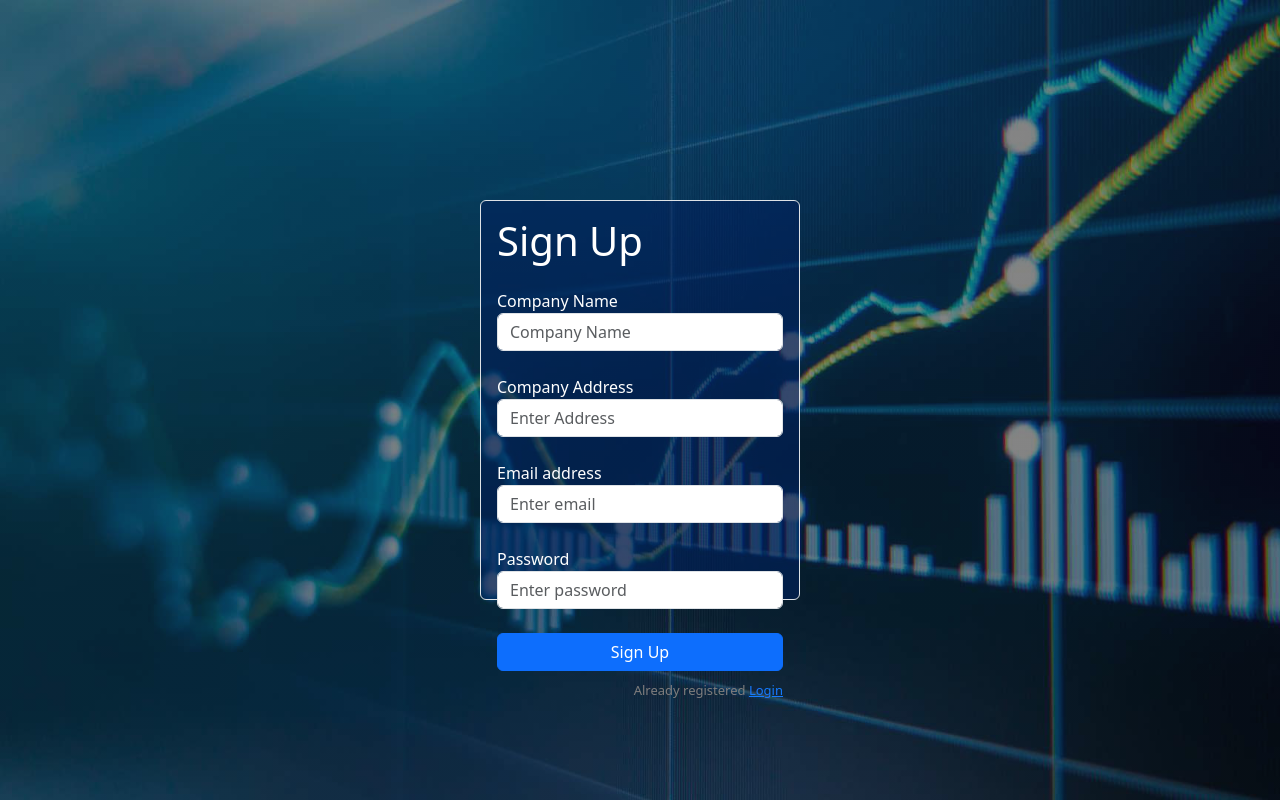
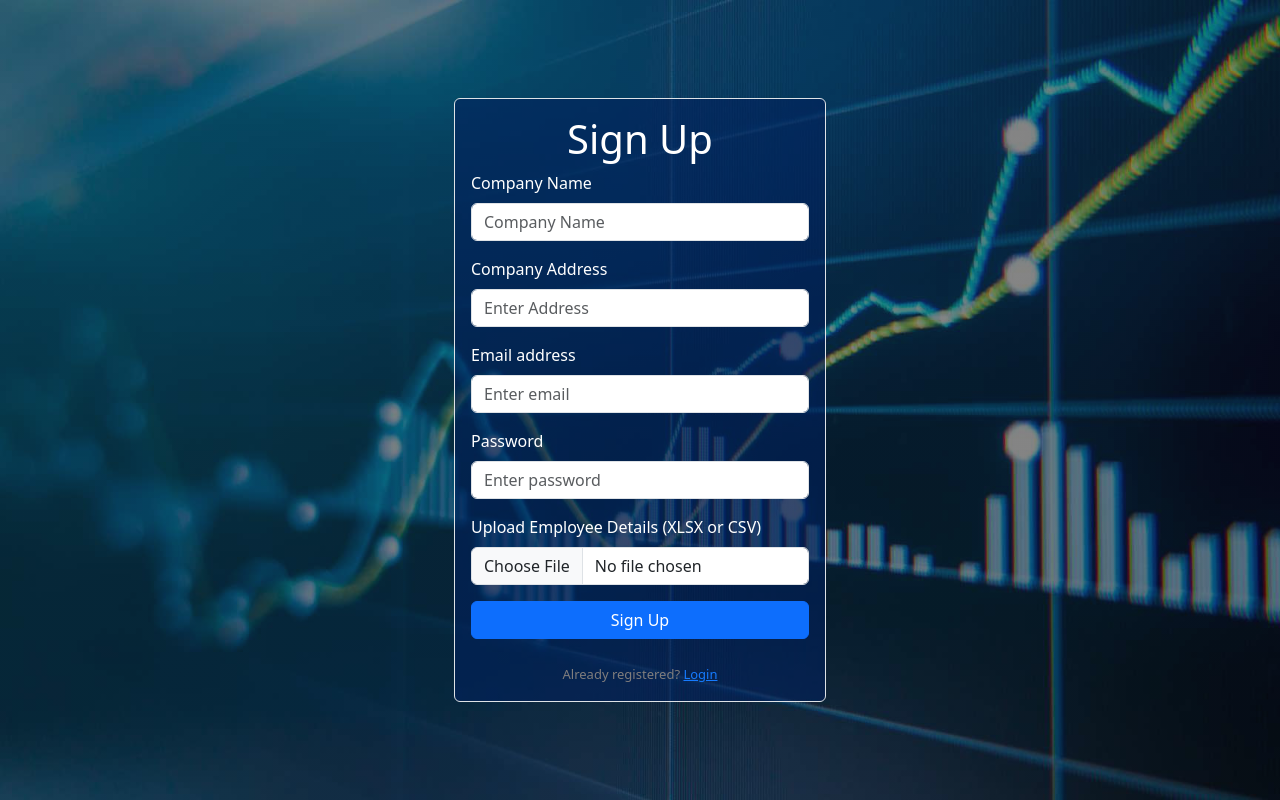
Before and after one commit to Sarahaha004/idtreact1, a React (Vite) app: page / in a window 1280 px wide. Built offline with nearby package versions, Linux system fonts and the light colour scheme; the HTML template or start-up script is replaced by a standard one.

Commit message:
file upload

```diff
--- a/package.json
+++ b/package.json
@@ -10,12 +10,15 @@
     "preview": "vite preview"
   },
   "dependencies": {
+    "@cloudinary/react": "^1.13.0",
+    "@cloudinary/url-gen": "^1.19.0",
     "bootstrap": "^5.3.0",
     "chart.js": "^3.7.0",
     "firebase": "^10.11.0",
     "react": "^18.2.0",
     "react-dom": "^18.2.0",
     "react-router-dom": "^6.22.3",
+    "react-s3": "^1.3.1",
     "react-toastify": "^10.0.5",
     "xlsx": "^0.18.5"
   },
--- a/src/Employee.jsx
+++ b/src/Employee.jsx
@@ -1,23 +1,64 @@
-import React, { useState } from 'react';
+import React, { useState, useEffect } from 'react';
 import Navbar from './components/Navbar';
 import * as XLSX from 'xlsx'; // Import XLSX using the namespace import
+import { toast } from 'react-toastify';
+
+import { auth } from "./components/firebase"; // Import the auth object from the Firebase authentication module
+import { db } from "./components/firebase";
+import { doc, getDoc, setDoc } from "firebase/firestore";
 
 const Employee = () => {
   const [excelData, setExcelData] = useState(null);
+  const [uploadedFile, setUploadedFile] = useState(null);
+
+  useEffect(() => {
+    // Retrieve the uploaded file from Firebase DB
+    const fetchEmployeeData = async () => {
+      try {
+        const docRef = doc(db, "Users", auth.currentUser.uid); // Assuming you have stored the file data under the user document
+        const docSnap = await getDoc(docRef);
+        if (docSnap.exists()) {
+          const data = docSnap.data().EmpData;
+          setExcelData(data);
+        } else {
+          console.log("No such document!");
+        }
+      } catch (error) {
+        console.error("Error retrieving employee data: ", error);
+      }
+    };
+
+    fetchEmployeeData();
+  }, []);
 
   const handleFileUpload = (e) => {
     const file = e.target.files[0];
-    if (file) {
+    setUploadedFile(file);
+  };
+
+  const handleUpload = async () => {
+    if (uploadedFile) {
+      // Upload the new file to Firebase DB and delete the old one
       const reader = new FileReader();
-      reader.onload = (event) => {
+      reader.onload = async (event) => {
         const data = new Uint8Array(event.target.result);
         const workbook = XLSX.read(data, { type: 'array' });
         const sheetName = workbook.SheetNames[0];
         const sheet = workbook.Sheets[sheetName];
         const newExcelData = XLSX.utils.sheet_to_json(sheet, { header: 1 });
+
+
+        try {
+          const docRef = doc(db, "Users", auth.currentUser.uid);
+          await setDoc(docRef, { EmpData: newExcelData });
           setExcelData(newExcelData);
+          toast.success("File uploaded successfully!");
+        } catch (error) {
+          console.error("Error uploading file: ", error);
+          toast.error("Failed to upload file. Please try again.");
+        }
       };
-      reader.readAsArrayBuffer(file);
+      reader.readAsArrayBuffer(uploadedFile);
     }
   };
 
@@ -29,9 +70,6 @@ const Employee = () => {
           <div className="col-12">
             <div className="employee-content text-center">
               <h1 className="text-center mb-5">Employee Details</h1>
-          <div className="mb-5">
-      <input type="file" accept=".xlsx, .xls" onChange={handleFileUpload} className="form-control form-control-lg"/>
-      </div>
               {excelData && (
                 <table className="table table-striped">
                   <thead className="table-dark">
@@ -51,8 +89,11 @@ const Employee = () => {
                     ))}
                   </tbody>
                 </table>
-
               )}
+              <div className="mb-5">
+                <input type="file" accept=".xlsx, .xls" onChange={handleFileUpload} className="form-control form-control-lg" />
+                <button className="btn btn-primary mt-2" onClick={handleUpload}>Upload New File</button>
+              </div>
             </div>
           </div>
         </div>
--- a/src/components/profile.jsx
+++ b/src/components/profile.jsx
@@ -29,21 +29,11 @@ function Profile() {
     <div className='container-fluid'>
       <div className="row">
         <Navbar/>
-        {/* <nav className="col-2 bg-dark vh-100 d-flex flex-column align-items-center justify-content-center">
-          <img src="https://media.istockphoto.com/id/1053291038/vector/business-finance-bar-profit-vector-illustration.jpg?s=612x612&w=0&k=20&c=r0axxeuEroKcQO7lhVziB0-AFuRTFfGUfnrfF1euzB4=" alt="Logo" className="img-fluid mb-3" style={{ maxHeight: "80px" }} />
-          <ul className="nav flex-column">
-            <li className="nav-item">
-              <Link to="/dashboard" className="nav-link text-light">Dashboard</Link>
-            </li>
-            <li className="nav-item">
-              <button className="btn btn-link text-light" onClick={handleLogout}>Logout</button>
-            </li>
-          </ul>
-        </nav> */}
+
          <div className="col-10 offset-2">
           <div className="profile-content text-center">
           <h1 className="mt-4">Welcome {userDetails?.CompanyName}!</h1>
-
+          {userDetails?.EmpData}
             <h3>Email: {userDetails?.email}</h3>
             <h3>Company Address: {userDetails?.Address}</h3>
           </div>
--- a/src/components/register.jsx
+++ b/src/components/register.jsx
@@ -1,103 +1,126 @@
+import React, { useState } from "react";
 import { createUserWithEmailAndPassword } from "firebase/auth";
-import React, { useState } from "react";
-import { auth,db } from "./firebase";
-import { setDoc,doc } from "firebase/firestore";
+import { auth, db } from "./firebase";
+import { setDoc, doc } from "firebase/firestore";
 import { ToastContainer, toast } from "react-toastify";
 import './Login.css';
-
 
 function Register() {
   const [email, setEmail] = useState("");
   const [password, setPassword] = useState("");
   const [fname, setFname] = useState("");
   const [lname, setLname] = useState("");
+  const [file, setFile] = useState(null);
 
-  const handleRegister=async (e)=>{
+  const handleRegister = async (e) => {
     e.preventDefault();
     try {
       await createUserWithEmailAndPassword(auth, email, password);
       const user = auth.currentUser;
-      console.log(user);
-      if(user){
-        await setDoc(doc(db,"Users",user.uid),{
-          email:user.email,
-          CompanyName:fname,
-          Address:lname,
+      if (user) {
+        await setDoc(doc(db, "Users", user.uid), {
+          email: user.email,
+          CompanyName: fname,
+          Address: lname,
+          EmpData: file,
         });
       }
       console.log("User Registered Successfully");
-      toast.success("User Registered Sucessfully!!",{
-      position:"top-center",
+      toast.success("User Registered Successfully!!", {
+        position: "top-center",
       });
     } catch (error) {
-      console.log(error.message);
-      toast.error(error.message,
-      {position:"bottom-center",
+      console.error(error.message);
+      toast.error(error.message, {
+        position: "bottom-center",
       });
     }
   };
 
+  const handleFileChange = (e) => {
+    const uploadedFile = e.target.files[0];
+    setFile(uploadedFile);
+  };
+
   return (
-    <div className='d-flex justify-content-center align-items-center vh-100 registerPage'>
-      <ToastContainer/>
-      <div className='p-3 rounded w-25 h-50 border loginForm'>
-    <form onSubmit={handleRegister}>
-      <h1>Sign Up</h1>
-      <div className="mb-4"></div>
-      <div className="mb-4">
-        <label>Company Name</label>
+    <div className='d-flex justify-content-center align-items-center vh-100 registerPage' style={{ backgroundImage: 'public\images\ms.jpg', backgroundSize: 'cover' }}>
+      <ToastContainer />
+      <div className='p-3 rounded border loginForm'>
+        <form onSubmit={handleRegister} className="w-100">
+          <h1 className="text-center">Sign Up</h1>
+          <div className="mb-3">
+            <label htmlFor="companyName" className="form-label">Company Name</label>
             <input
               type="text"
+              id="companyName"
               className="form-control"
               placeholder="Company Name"
+              value={fname}
               onChange={(e) => setFname(e.target.value)}
               required
             />
           </div>
 
-      <div className="mb-4">
-        <label>Company Address</label>
+          <div className="mb-3">
+            <label htmlFor="companyAddress" className="form-label">Company Address</label>
             <input
               type="text"
+              id="companyAddress"
               className="form-control"
               placeholder="Enter Address"
+              value={lname}
               onChange={(e) => setLname(e.target.value)}
             />
           </div>
 
-      <div className="mb-4">
-        <label>Email address</label>
+          <div className="mb-3">
+            <label htmlFor="email" className="form-label">Email address</label>
             <input
               type="email"
+              id="email"
               className="form-control"
               placeholder="Enter email"
+              value={email}
               onChange={(e) => setEmail(e.target.value)}
               required
             />
           </div>
 
-      <div className="mb-4">
-        <label>Password</label>
+          <div className="mb-3">
+            <label htmlFor="password" className="form-label">Password</label>
             <input
               type="password"
+              id="password"
               className="form-control"
               placeholder="Enter password"
+              value={password}
               onChange={(e) => setPassword(e.target.value)}
               required
             />
           </div>
 
+          <div className="mb-3">
+            <label htmlFor="fileUpload" className="form-label">Upload Employee Details (XLSX or CSV)</label>
+            <input
+              type="file"
+              id="fileUpload"
+              className="form-control"
+              //accept=".xlsx,.csv"
+              onChange={handleFileChange}
+              required
+            />
+          </div>
+
           <div className="d-grid">
-        <button type="submit" className="btn btn-primary">
-          Sign Up
-        </button>
+            <button type="submit" className="btn btn-primary">Sign Up</button>
           </div>
-      <p className="forgot-password text-right">
-        Already registered <a href="/login">Login</a>
+          <p className="forgot-password text-center mt-3">
+            Already registered? <a href="/login">Login</a>
           </p>
         </form>
       </div>
     </div>
   );
 }
+
 export default Register;
```
Also changed, not shown: 1 other file (tests, documents, lock files or other folders). Lines whose indentation alone changed are shown as unchanged.
